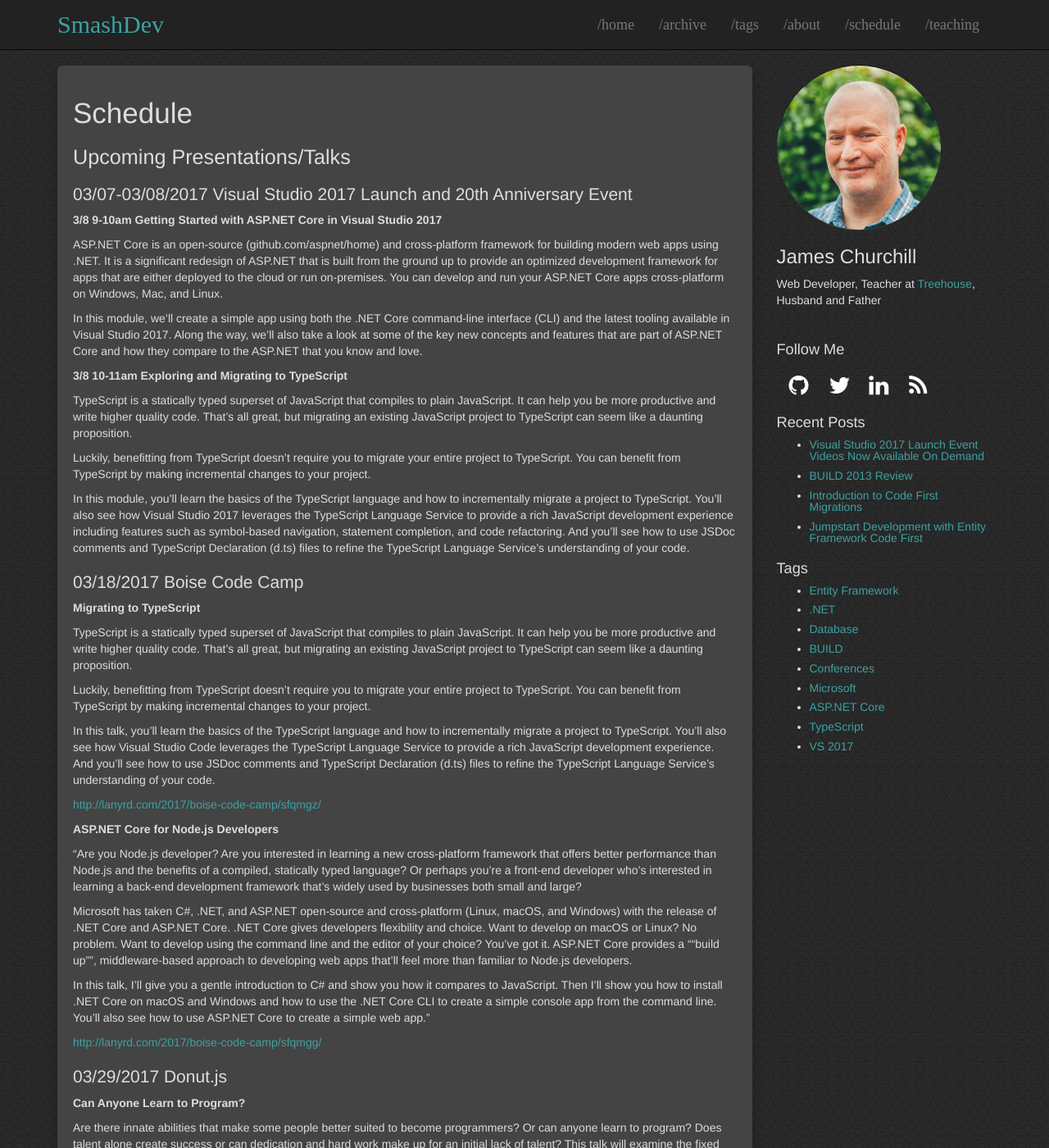
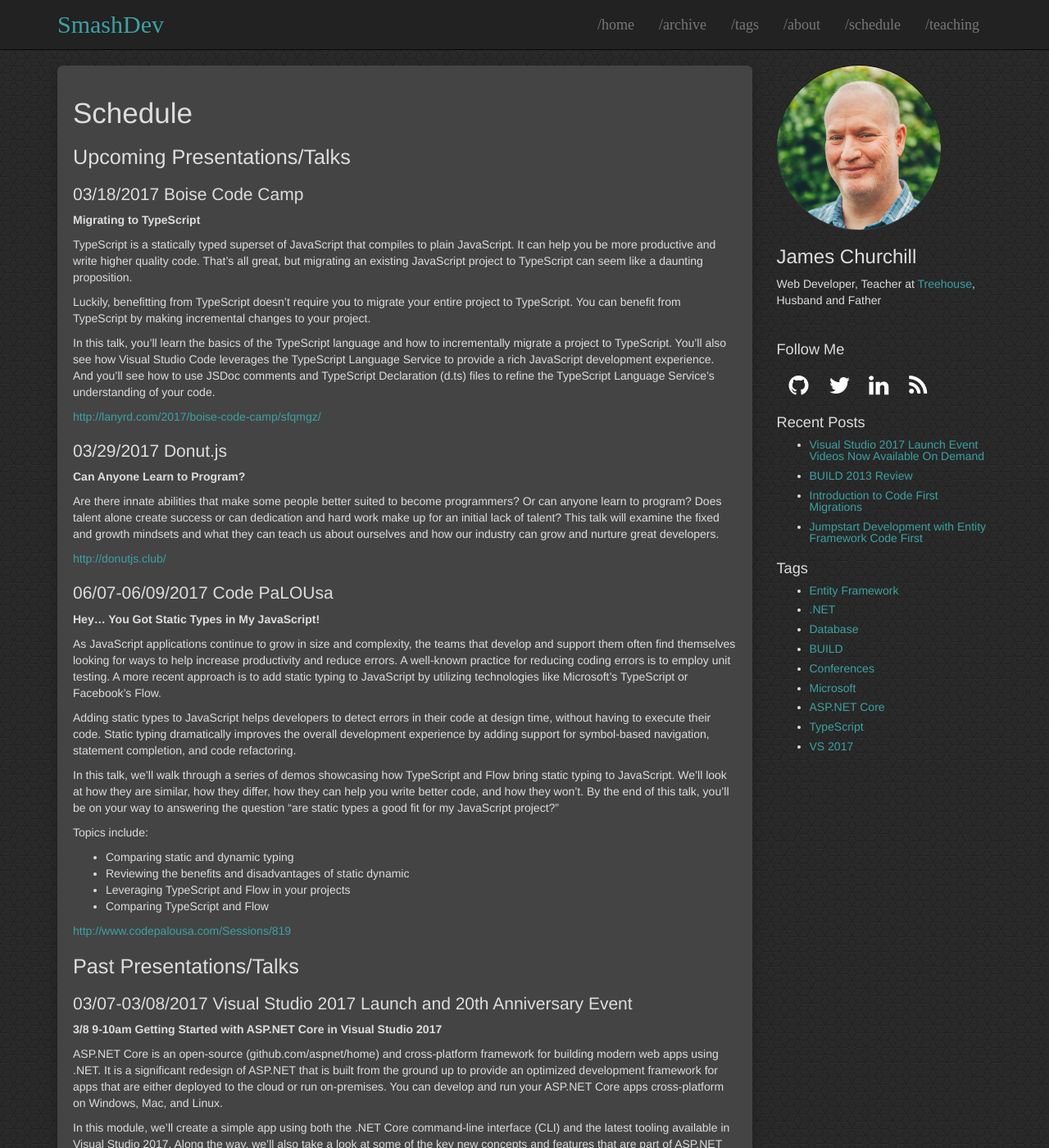
Before and after one commit to smashdevcode/smashdevcode.github.io, a Jekyll site: the page built from schedule.md, in a window 1280 px wide and 1400 px high. Shown: the whole window at 82% size. Built offline with Jekyll 4.4.1, drawn with Linux system fonts in a browser that asks for light colours; some of the changed text lies outside the part shown.

Commit message:
Updated schedule

```diff
--- a/schedule.md
+++ b/schedule.md
@@ -6,22 +6,6 @@
 # Schedule
 
 ## Upcoming Presentations/Talks
-
-### 03/07-03/08/2017 Visual Studio 2017 Launch and 20th Anniversary Event
-
-**3/8 9-10am Getting Started with ASP.NET Core in Visual Studio 2017**
-
-ASP.NET Core is an open-source (github.com/aspnet/home) and cross-platform framework for building modern web apps using .NET. It is a significant redesign of ASP.NET that is built from the ground up to provide an optimized development framework for apps that are either deployed to the cloud or run on-premises. You can develop and run your ASP.NET Core apps cross-platform on Windows, Mac, and Linux.
-
-In this module, we'll create a simple app using both the .NET Core command-line interface (CLI) and the latest tooling available in Visual Studio 2017. Along the way, we'll also take a look at some of the key new concepts and features that are part of ASP.NET Core and how they compare to the ASP.NET that you know and love.
-
-**3/8 10-11am Exploring and Migrating to TypeScript**
-
-TypeScript is a statically typed superset of JavaScript that compiles to plain JavaScript. It can help you be more productive and write higher quality code. That's all great, but migrating an existing JavaScript project to TypeScript can seem like a daunting proposition.
-
-Luckily, benefitting from TypeScript doesn't require you to migrate your entire project to TypeScript. You can benefit from TypeScript by making incremental changes to your project.
-
-In this module, you'll learn the basics of the TypeScript language and how to incrementally migrate a project to TypeScript. You'll also see how Visual Studio 2017 leverages the TypeScript Language Service to provide a rich JavaScript development experience including features such as symbol-based navigation, statement completion, and code refactoring. And you'll see how to use JSDoc comments and TypeScript Declaration (d.ts) files to refine the TypeScript Language Service's understanding of your code.
 
 ### 03/18/2017 Boise Code Camp
 
@@ -34,16 +18,6 @@
 In this talk, you'll learn the basics of the TypeScript language and how to incrementally migrate a project to TypeScript. You'll also see how Visual Studio Code leverages the TypeScript Language Service to provide a rich JavaScript development experience. And you'll see how to use JSDoc comments and TypeScript Declaration (d.ts) files to refine the TypeScript Language Service's understanding of your code.
 
 [http://lanyrd.com/2017/boise-code-camp/sfqmgz/](http://lanyrd.com/2017/boise-code-camp/sfqmgz/)
-
-**ASP.NET Core for Node.js Developers**
-
-"Are you Node.js developer? Are you interested in learning a new cross-platform framework that offers better performance than Node.js and the benefits of a compiled, statically typed language? Or perhaps you're a front-end developer who's interested in learning a back-end development framework that's widely used by businesses both small and large?
-
-Microsoft has taken C#, .NET, and ASP.NET open-source and cross-platform (Linux, macOS, and Windows) with the release of .NET Core and ASP.NET Core. .NET Core gives developers flexibility and choice. Want to develop on macOS or Linux? No problem. Want to develop using the command line and the editor of your choice? You've got it. ASP.NET Core provides a ""build up"", middleware-based approach to developing web apps that'll feel more than familiar to Node.js developers.
-
-In this talk, I'll give you a gentle introduction to C# and show you how it compares to JavaScript. Then I'll show you how to install .NET Core on macOS and Windows and how to use the .NET Core CLI to create a simple console app from the command line. You'll also see how to use ASP.NET Core to create a simple web app."
-
-[http://lanyrd.com/2017/boise-code-camp/sfqmgg/](http://lanyrd.com/2017/boise-code-camp/sfqmgg/)
 
 ### 03/29/2017 Donut.js
 
```
Also changed, not shown: other parts of schedule.md (+18 -0 lines).
